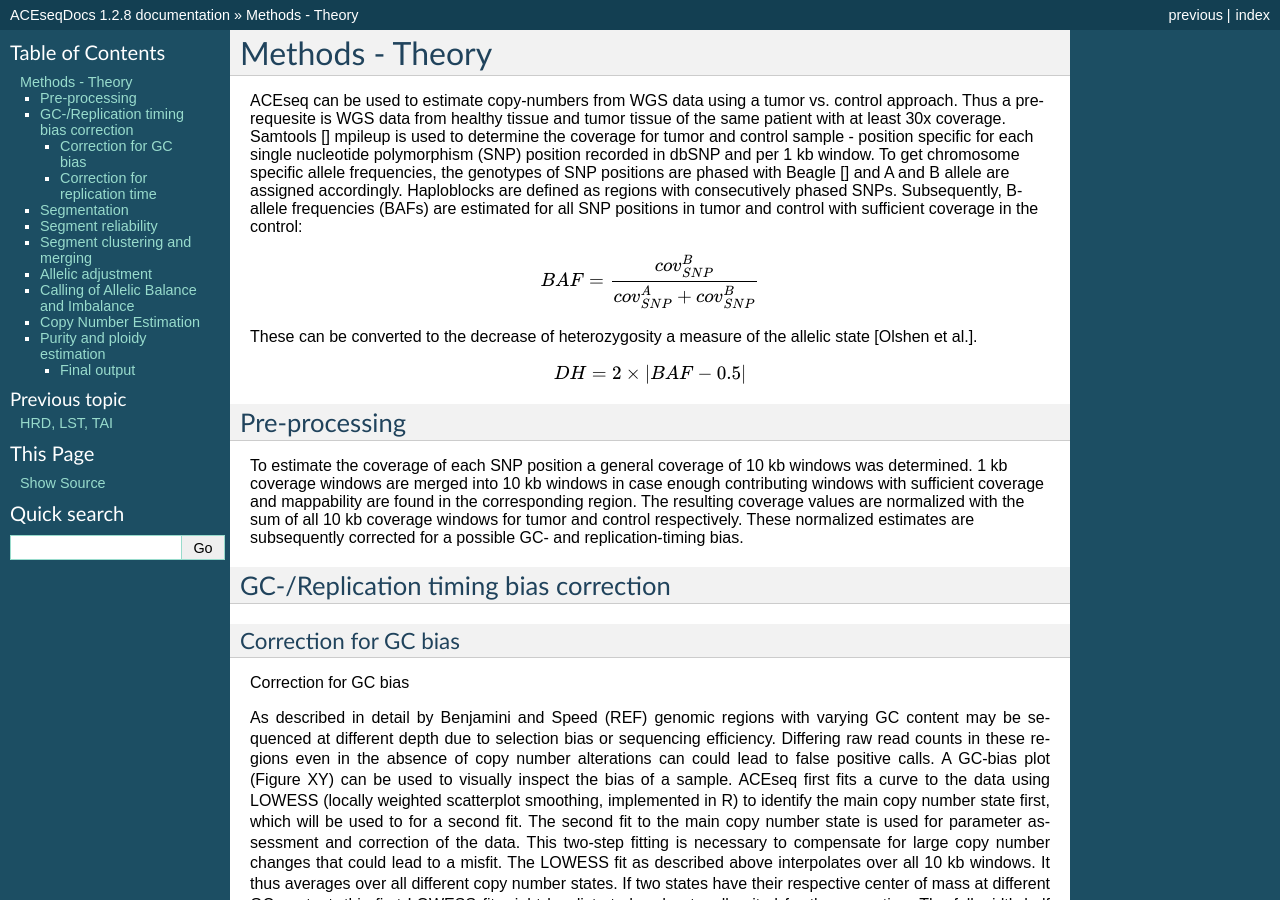
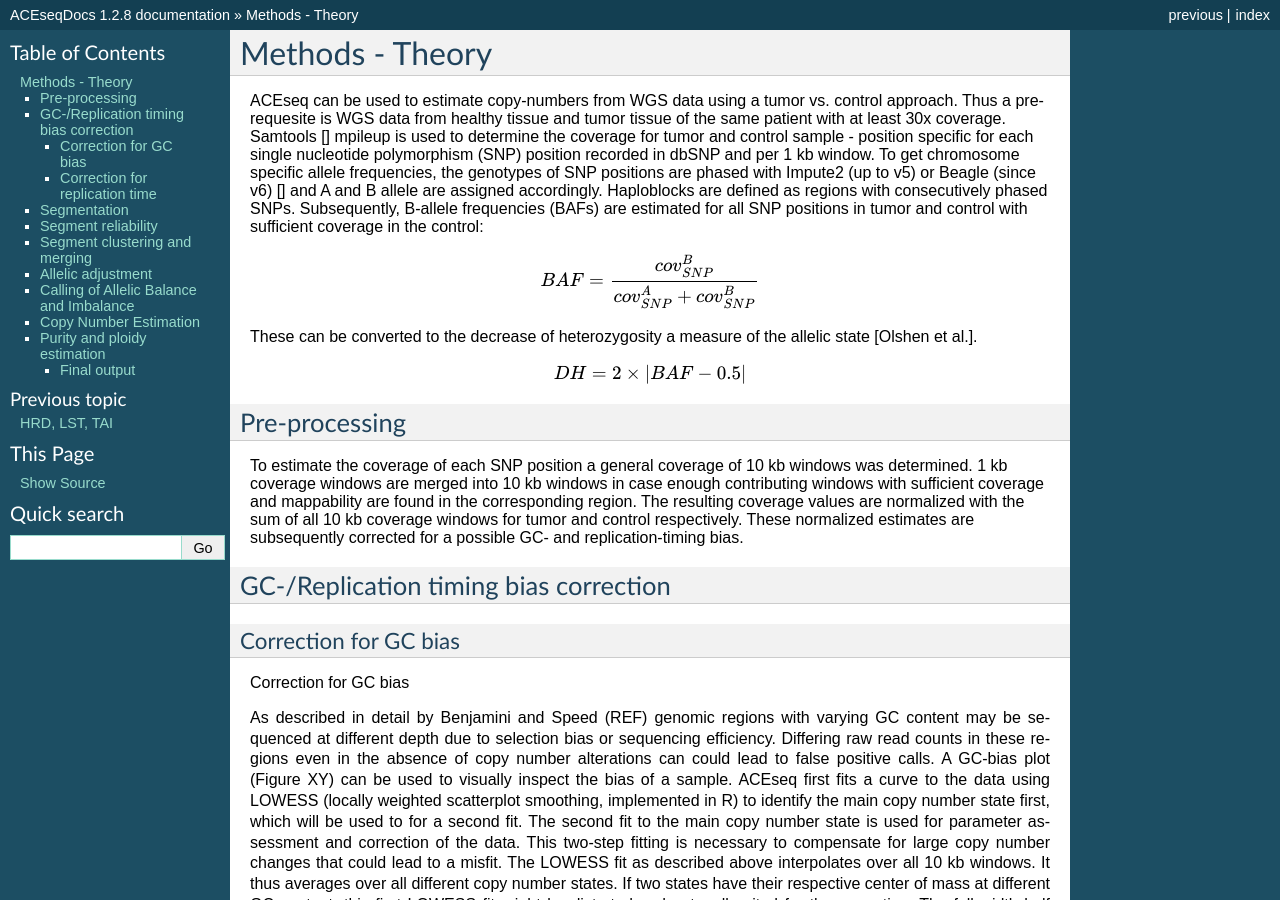
Before and after one commit to DKFZ-ODCF/ACEseqWorkflow, a Sphinx documentation site: the page built from documentation/source/methods.rst, in a window 1280 px wide and 900 px high. Built offline with Sphinx 7.4.7, drawn with Linux system fonts in a browser that asks for light colours; formulas are drawn with MathJax 3; cross-references to code outside the pages are shown as plain code.

Commit message:
Based on code-review suggestions

```diff
--- a/documentation/source/methods.rst
+++ b/documentation/source/methods.rst
@@ -2,7 +2,7 @@ Methods - Theory
 ================
 
 
-| ACEseq can be used to estimate copy-numbers from WGS data using a tumor vs. control approach. Thus a pre-requesite is WGS data from healthy tissue and tumor tissue of the same patient with at least 30x coverage. Samtools [] mpileup is used to determine the coverage for tumor and control sample - position specific for each single nucleotide polymorphism (SNP) position recorded in dbSNP and per 1 kb window. To get chromosome specific allele frequencies, the genotypes of SNP positions are phased with Beagle [] and A and B allele are assigned accordingly. Haploblocks are defined as regions with consecutively phased SNPs. Subsequently, B-allele frequencies (BAFs) are estimated for all SNP positions in tumor and control with sufficient coverage in the control:
+| ACEseq can be used to estimate copy-numbers from WGS data using a tumor vs. control approach. Thus a pre-requesite is WGS data from healthy tissue and tumor tissue of the same patient with at least 30x coverage. Samtools [] mpileup is used to determine the coverage for tumor and control sample - position specific for each single nucleotide polymorphism (SNP) position recorded in dbSNP and per 1 kb window. To get chromosome specific allele frequencies, the genotypes of SNP positions are phased with Impute2 (up to v5) or Beagle (since v6) [] and A and B allele are assigned accordingly. Haploblocks are defined as regions with consecutively phased SNPs. Subsequently, B-allele frequencies (BAFs) are estimated for all SNP positions in tumor and control with sufficient coverage in the control:
 
   .. math::
      \label{eq:BAF}
```
Also changed, not shown: 5 other files.
